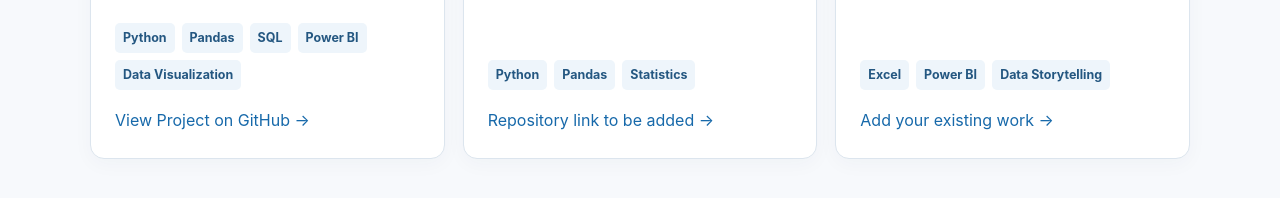
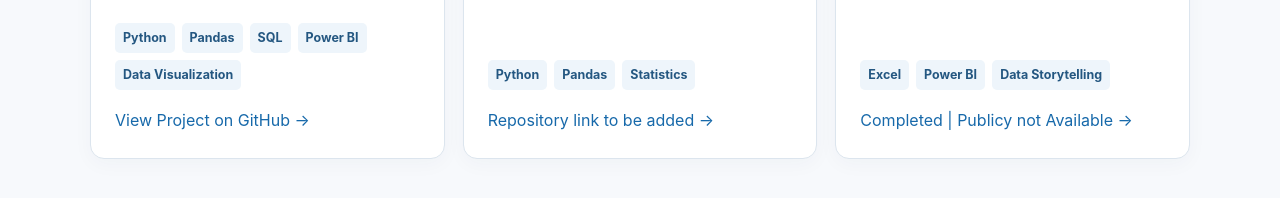
Before and after one commit to latheefshaik576-netizen/data-analyst-portfolio, a plain HTML site: page index.html in a window 1280 px wide. Shown: the part 2148-2346 px from the top of the page. Drawn offline with Linux system fonts and the light colour scheme.

Commit message:
Update project link text in index.html

```diff
--- a/index.html
+++ b/index.html
@@ -152,7 +152,7 @@
           <h3>College Canteen Sales Insights</h3>
           <p>Analyzed college canteen sales data to identify product demand, revenue patterns, and peak sales periods. Used data visualization tools to communicate business insights and support better sales and inventory decisions.</p>
           <div class="tags"><span class="tag">Excel</span><span class="tag">Power BI</span><span class="tag">Data Storytelling</span></div>
-          <a href="#contact">Add your existing work →</a>
+          <a href="#contact">Completed | Publicy not Available →</a>
         </article>
       </div>
 
```
